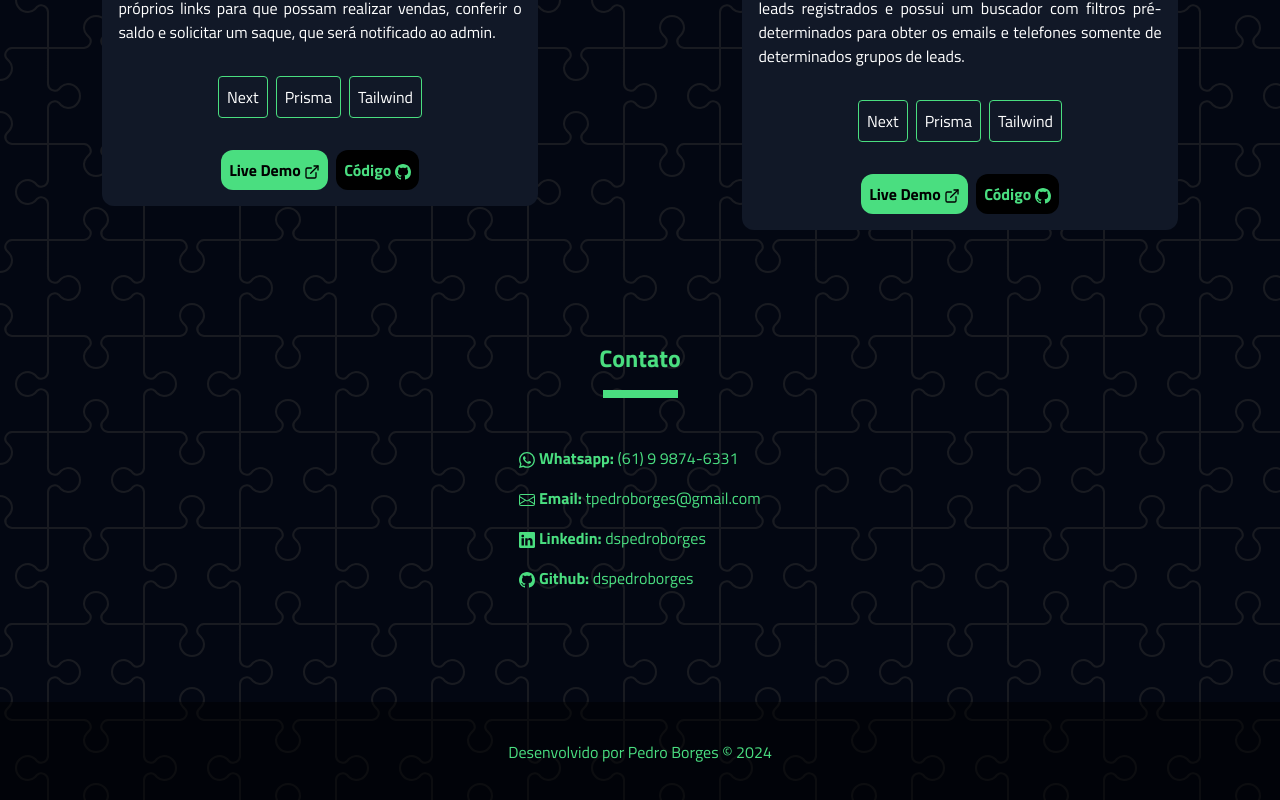
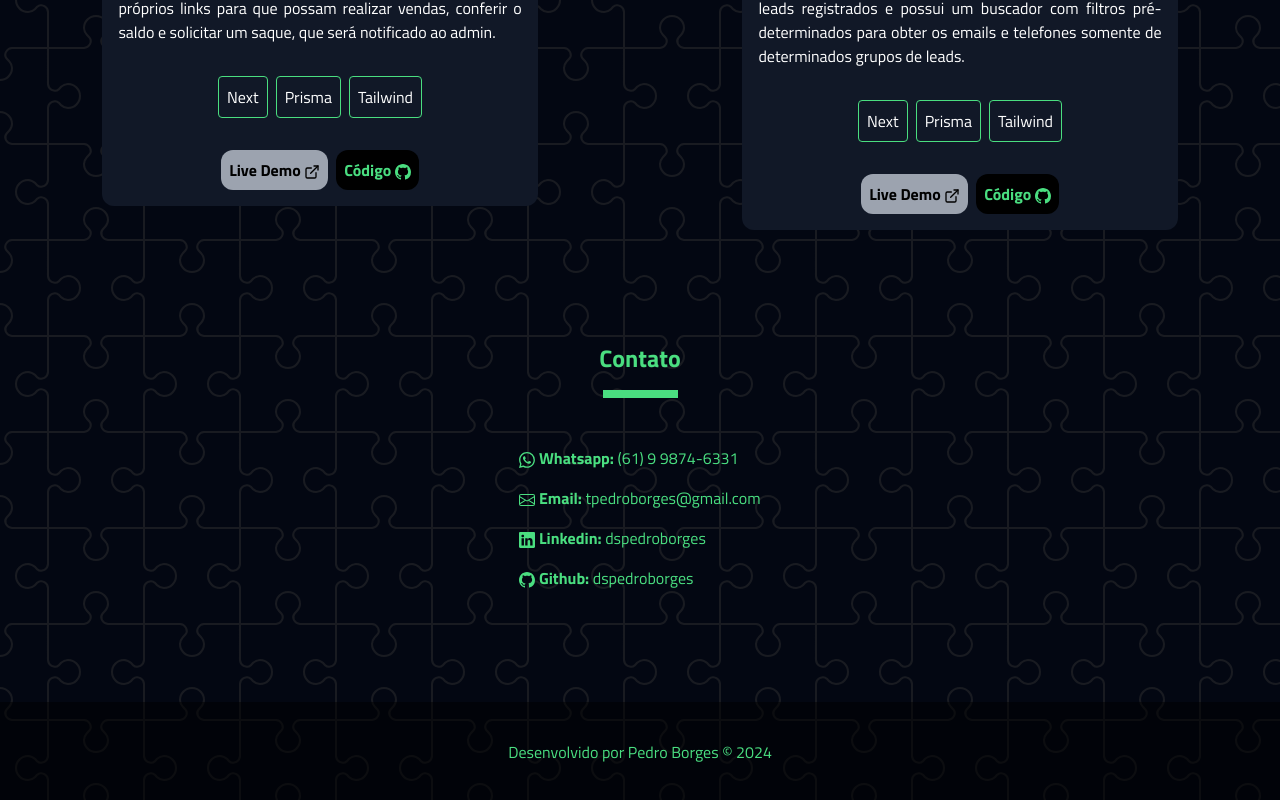
Before and after one commit to dspedroborges/next-portfolio, a Next.js app: page / in a window 1280 px wide. Shown: the part 1440-2240 px from the top of the page. Built offline with nearby package versions, Linux system fonts and the light colour scheme.

Commit message:
curriculo e correção em links dos projetos

```diff
--- a/src/pages/index.tsx
+++ b/src/pages/index.tsx
@@ -63,7 +63,7 @@ export default function Home() {
         </div>
         <div className="mb-8 p-2">
           <p>&gt; Pedro.curriculo</p>
-          <p>"<a href="#" target="_blank" className="text-blue-300 hover:text-blue-400 hover:underline">pedro.pdf</a>"</p>
+          <p>"<Link href="/curriculo.pdf" target="_blank" className="text-blue-300 hover:text-blue-400 hover:underline">pedro.pdf</Link>"</p>
         </div>
         <div className="mb-8 p-2">
           <p>&gt; Pedro.interesses</p>
@@ -176,8 +176,8 @@ function ProjectCard({ title, description, techs, liveDemoLink, codeLink }: { ti
         </div>
 
         <div className="flex gap-2 justify-center">
-          <a href={liveDemoLink} className="bg-green-400 text-black p-2 rounded-xl font-bold hover:bg-green-300">Live Demo <FiExternalLink className="inline" /> </a>
-          <a href={codeLink} className="bg-black text-green-400 p-2 rounded-xl font-bold hover:bg-gray-800">Código <BsGithub className="inline" /> </a>
+          <Link target="_blank" href={liveDemoLink} className={`${liveDemoLink !== "" ? "bg-green-400 hover:bg-green-300" : "bg-gray-400 hover:bg-gray-300"} text-black p-2 rounded-xl font-bold`}>Live Demo <FiExternalLink className="inline" /> </Link>
+          <Link target="_blank" href={codeLink} className="bg-black text-green-400 p-2 rounded-xl font-bold hover:bg-gray-800">Código <BsGithub className="inline" /> </Link>
         </div>
       </div>
     </div>
```
Also changed, not shown: 1 other file (tests, documents, lock files or other folders).
